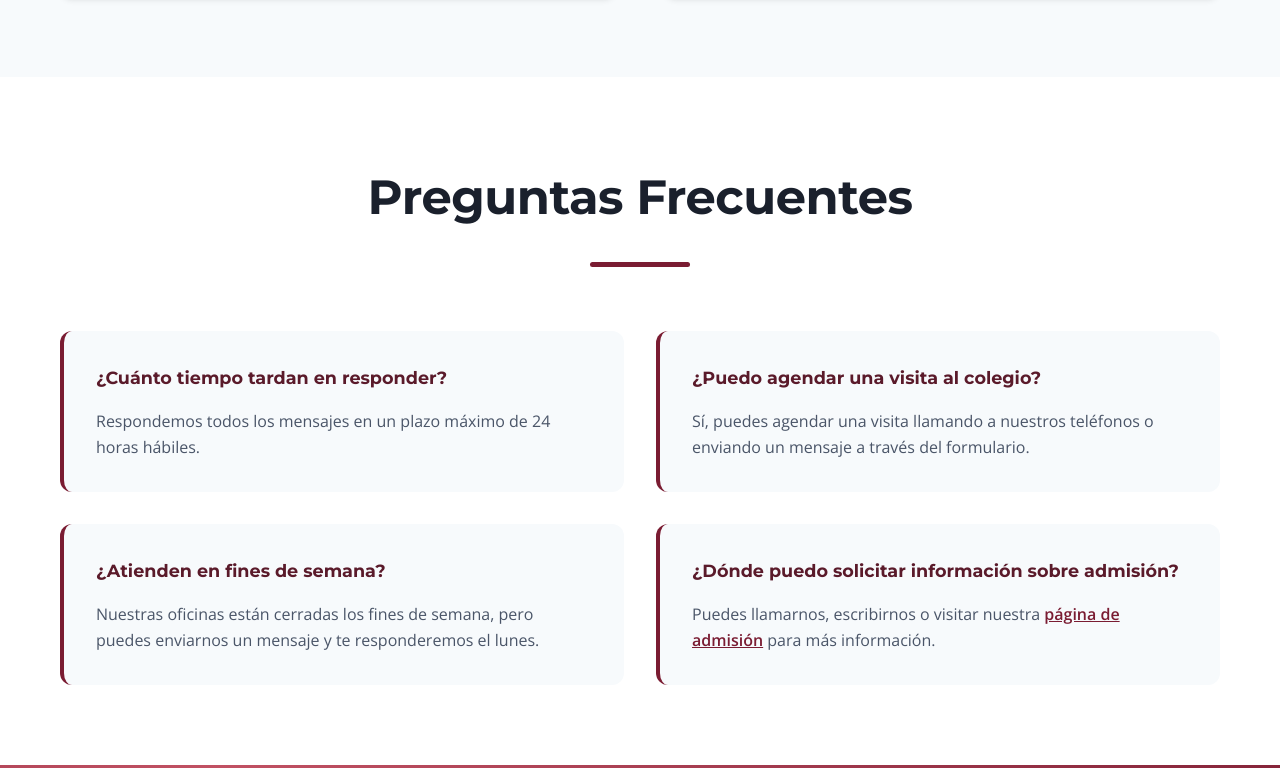
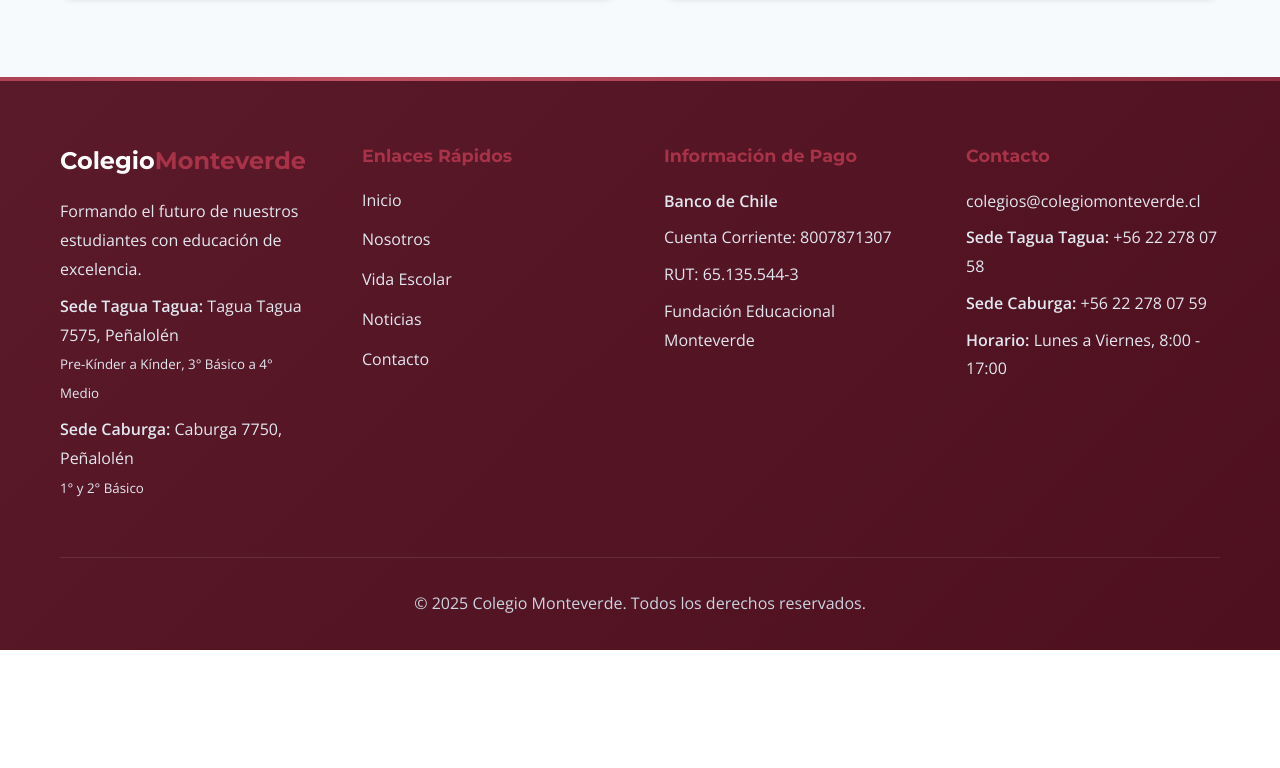
Before and after one commit to nicsoto/monteverde, a plain HTML site: page contacto.html in a window 1280 px wide. Shown: the part 2675-3443 px from the top of the page. After the commit the page ends 3325 px from the top, so only its background shows below. Drawn offline with nearby package versions, Linux system fonts and the light colour scheme.

Commit message:
Remove: preguntas frecuentes de contacto

```diff
--- a/contacto.html
+++ b/contacto.html
@@ -212,35 +212,6 @@
             </div>
         </div>
     </section>
-
-    <!-- Preguntas Frecuentes -->
-    <section class="faq-contacto">
-        <div class="container">
-            <div class="section-header">
-                <h2 class="section-title">Preguntas Frecuentes</h2>
-                <div class="section-underline"></div>
-            </div>
-            <div class="faq-grid">
-                <div class="faq-item">
-                    <h3>¿Cuánto tiempo tardan en responder?</h3>
-                    <p>Respondemos todos los mensajes en un plazo máximo de 24 horas hábiles.</p>
-                </div>
-                <div class="faq-item">
-                    <h3>¿Puedo agendar una visita al colegio?</h3>
-                    <p>Sí, puedes agendar una visita llamando a nuestros teléfonos o enviando un mensaje a través del formulario.</p>
-                </div>
-                <div class="faq-item">
-                    <h3>¿Atienden en fines de semana?</h3>
-                    <p>Nuestras oficinas están cerradas los fines de semana, pero puedes enviarnos un mensaje y te responderemos el lunes.</p>
-                </div>
-                <div class="faq-item">
-                    <h3>¿Dónde puedo solicitar información sobre admisión?</h3>
-                    <p>Puedes llamarnos, escribirnos o visitar nuestra <a href="admision.html">página de admisión</a> para más información.</p>
-                </div>
-            </div>
-        </div>
-    </section>
-
     <!-- Footer -->
     <footer class="footer">
         <div class="container">
```
